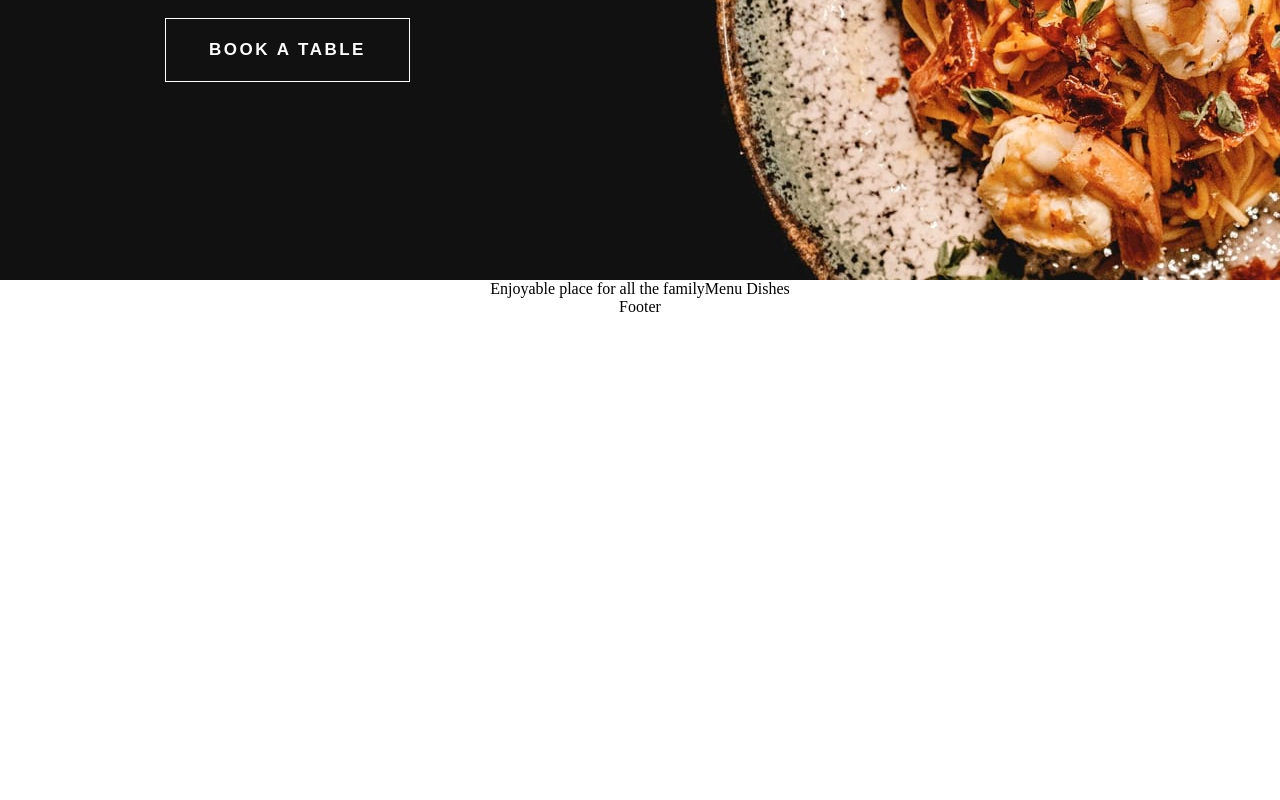
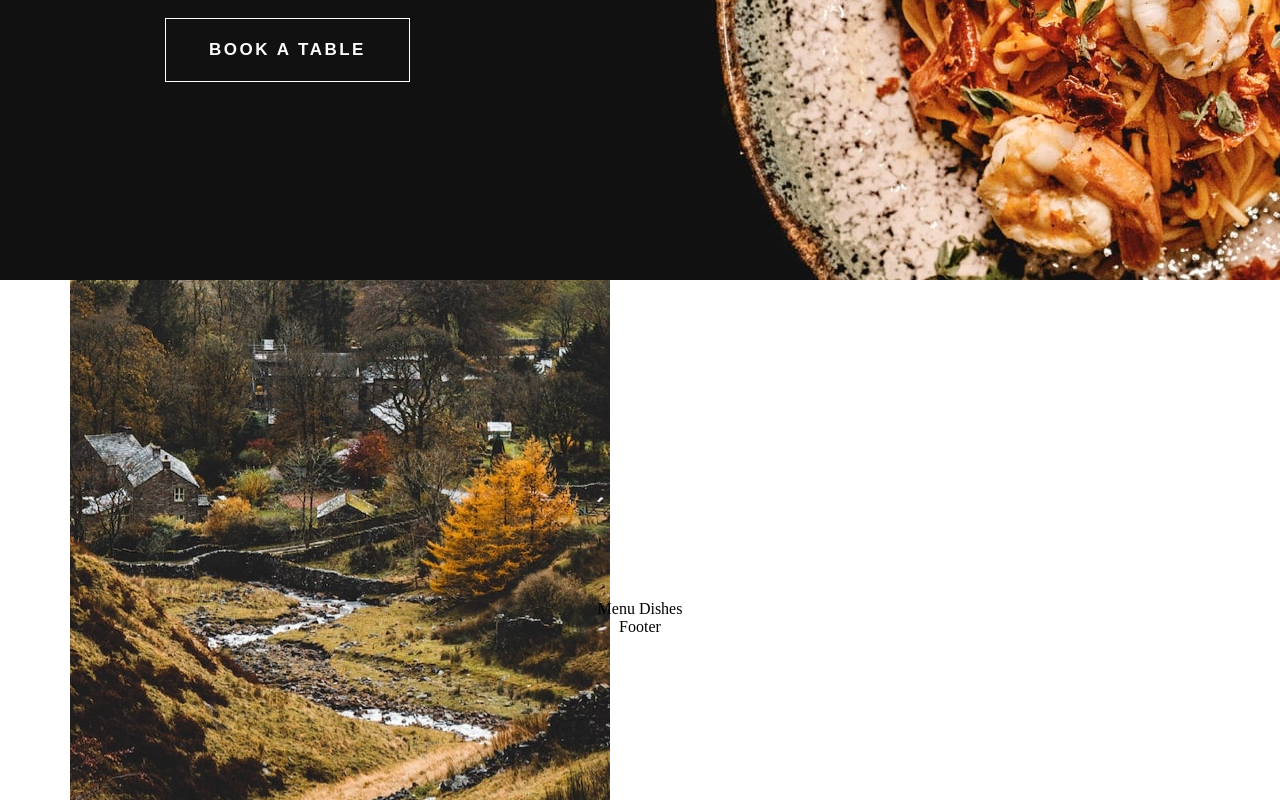
Before and after one commit to adriana-s-c/dine-restaurant-website, a React (Create React App) app: page / in a window 1280 px wide. Shown: the part 540-1340 px from the top of the page. Before the commit the page ends 856 px from the top, so only its background shows below. Built offline with nearby package versions, Linux system fonts and the light colour scheme.

Commit message:
Add Components

```diff
--- /dev/null
+++ b/src/components/HomePage/DescriptionPart/index.module.css
@@ -0,0 +1,13 @@
+.box {
+  width: 895px;
+  height: 320px;
+  left: 895px;
+  top: 1070px;
+}
+
+.picture {
+  width: 540px;
+  height: 720px;
+  left: 165px;
+  top: 750px;
+}
--- a/src/components/HomePage/DescriptionPart/index.tsx
+++ b/src/components/HomePage/DescriptionPart/index.tsx
@@ -1,3 +1,15 @@
+import styles from "./index.module.css";
+import EnjoyablePlace from "../../../images/homepage/enjoyable-place-desktop.jpg";
+
 export function DescriptionPart() {
-  return <span>Enjoyable place for all the family</span>;
+  return (
+    <div className={styles.box}>
+      <img
+        src={EnjoyablePlace}
+        alt="Enjoyable Place"
+        className={styles.picture}
+      />
+      <span>Enjoyable place for all the family</span>
+    </div>
+  );
 }
```
